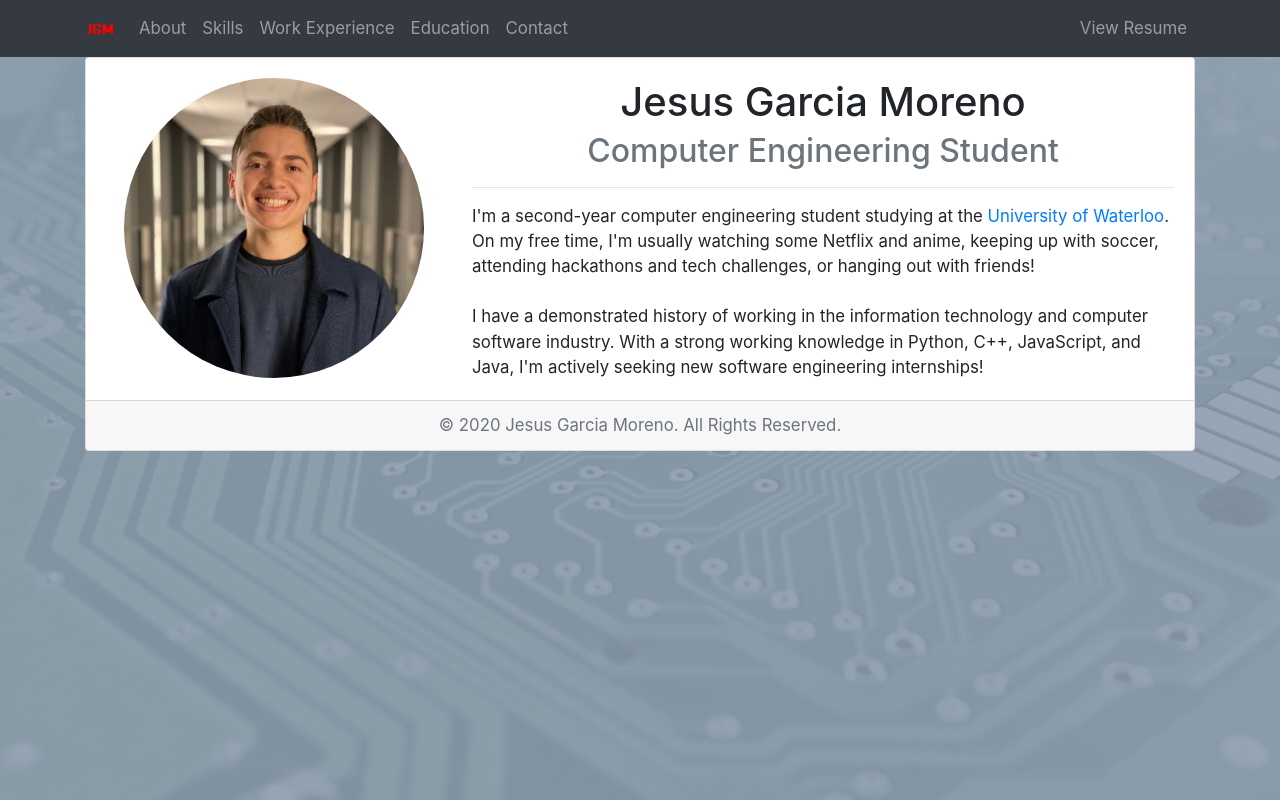
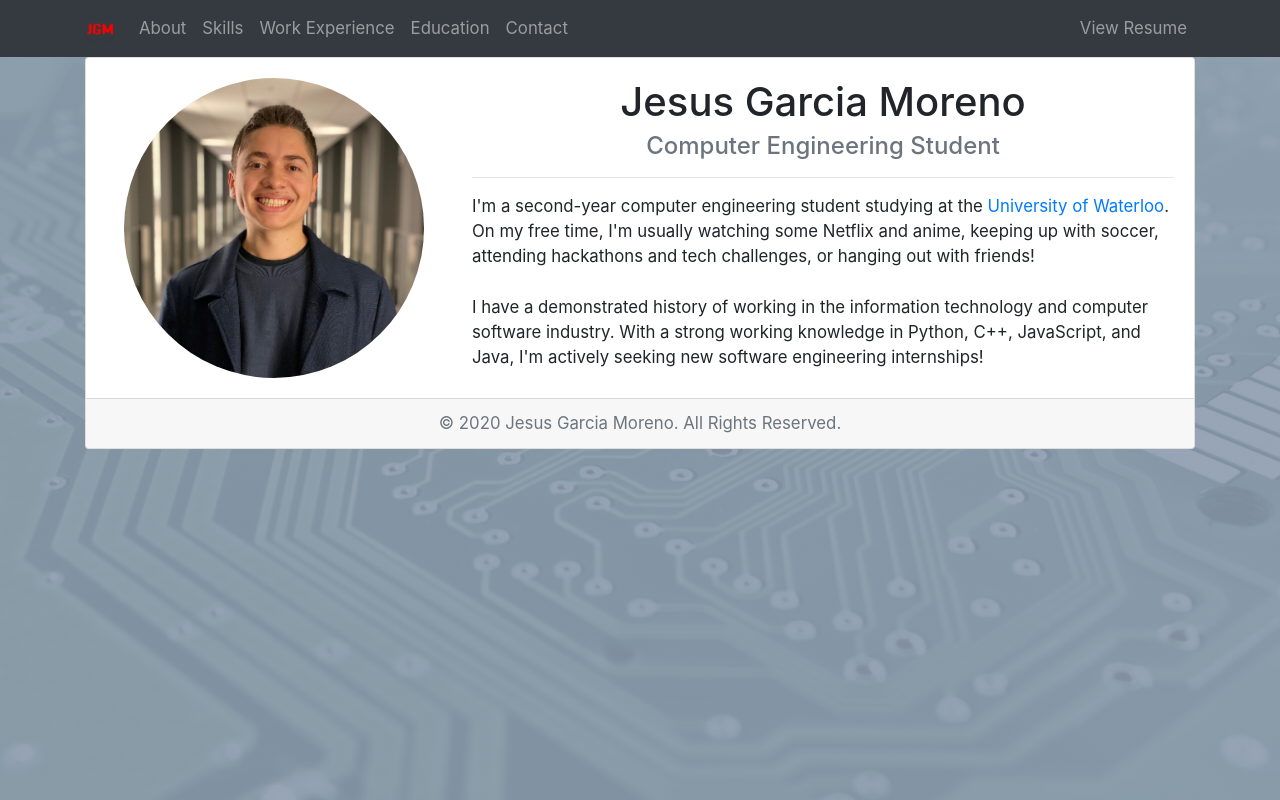
Before and after one commit to gmjesus/Personal_website, a React (Create React App) app: page / in a window 1280 px wide. Built offline with nearby package versions, Linux system fonts and the light colour scheme.

Commit message:
small styling changes and cleanup

```diff
--- a/src/Components/About.js
+++ b/src/Components/About.js
@@ -19,7 +19,7 @@ function About() {
           </Col>
           <Col xs={12} lg={8}>
             <Card.Title as="h1" className="text-center">Jesus Garcia Moreno</Card.Title>
-            <Card.Subtitle as="h2" className="text-center text-muted">Computer Engineering Student</Card.Subtitle>
+            <Card.Subtitle as="h4" className="text-center text-muted">Computer Engineering Student</Card.Subtitle>
             <hr />
             <Card.Text>
               <span>I'm a second-year computer engineering student studying at the <a rel="noopener noreferrer" href="https://uwaterloo.ca/" target="_blank">University of Waterloo</a>. On my free time, I'm usually watching some Netflix and anime, keeping up with soccer, attending hackathons and tech challenges, or hanging out with friends!</span>
--- a/src/Components/Education.js
+++ b/src/Components/Education.js
@@ -27,7 +27,7 @@ function Education() {
           <Card.Title as="h2">Education</Card.Title>
           <hr />
           <Card.Img className="image" src={photo} title="University of Waterloo" alt="University of Waterloo"/>
-          <h4>Univeristy of Waterloo - Waterloo, ON, Canada</h4>
+          <Card.Subtitle as="h4">Univeristy of Waterloo - Waterloo, ON, Canada</Card.Subtitle>
           <div>Bachelor of Applied Science - BASc, 2018-2023</div>
           <div>Program: Computer Engineering, Honours, Co-op</div>
           <br />
--- a/src/Components/Work.js
+++ b/src/Components/Work.js
@@ -92,9 +92,9 @@ function Work() {
                   <Col xs={12} md={10}>
                     <div>
                       <ul>
-                        {item.details.map((detail, detail_key) => {
+                        {item.details.map((detail, key) => {
                           return(
-                            <li key={detail_key}>{detail}</li>
+                            <li key={key}>{detail}</li>
                           )
                         })}
                       </ul>
```
